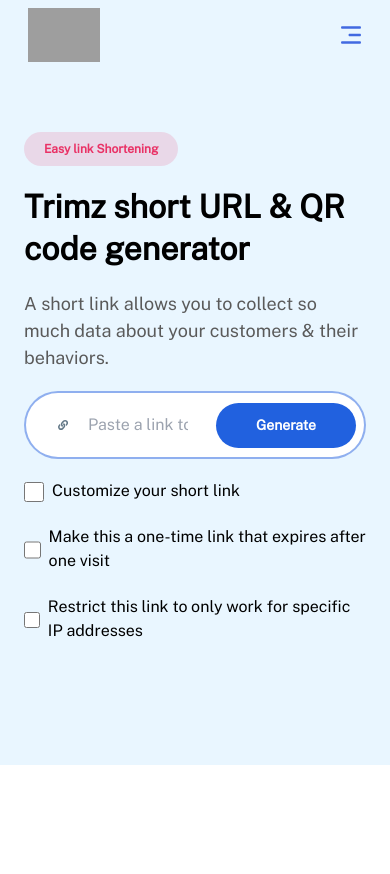
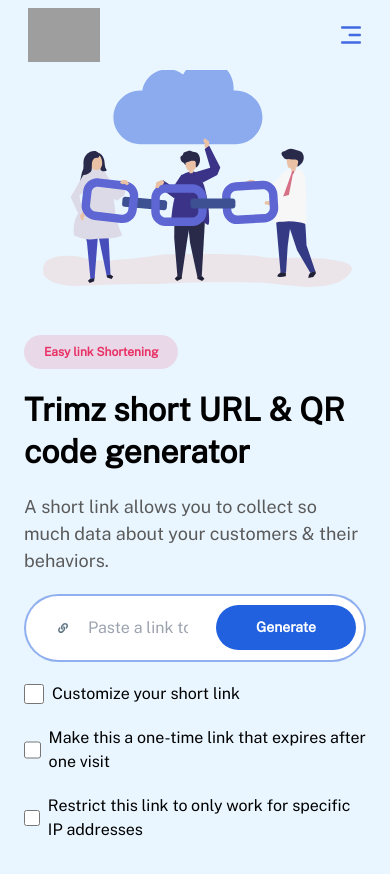
Before and after one commit to uday8373/trimz, a Next.js app: page / in a window 390 px wide. Before the commit the page ends 844 px from the top, so only its background shows below. Built offline with nearby package versions, Linux system fonts and the light colour scheme; grey boxes are pictures that could not be loaded.

Commit message:
Design Hero Section

```diff
--- a/pages/index.jsx
+++ b/pages/index.jsx
@@ -1,5 +1,5 @@
 "use client";
-import { useState } from "react";
+import { useState, useEffect } from "react";
 import React from "react";
 import Layout from "../components/Layout";
 import { ToastContainer, toast } from "react-toastify";
@@ -7,6 +7,12 @@
 import { BASE_URL } from "../constants";
 import { FaLink } from "react-icons/fa";
 import Image from "next/image";
+import dbConnect from "../utils/dbConnect";
+
+import { PiCopySimpleLight, PiCopySimpleFill } from "react-icons/pi";
+import { MdOutlineQrCode, MdOutlineContentCopy } from "react-icons/md";
+import { IoAnalyticsOutline } from "react-icons/io5";
+import { IoMdShare } from "react-icons/io";
 
 const Home = () => {
   const [originalUrl, setOriginalUrl] = useState("");
@@ -87,15 +93,23 @@
       });
   };
 
+  // const connectionDB = async () => {
+  //   await dbConnect();
+  // };
+
+  // useEffect(() => {
+  //   connectionDB();
+  // }, []);
+
   return (
     <Layout>
       <section
         id="home"
-        className="relative h-full flex justify-center w-full py-20 bg-bghero"
+        className="relative min-h-screen items-center flex justify-center w-full  bg-bghero"
       >
         <ToastContainer position="bottom-right" />
 
-        <div className="2xl:px-[146px] xl:px-36 lg:px-32 md:px-22 sm:px-16 px-6 flex-row w-full flex items-center max-w-screen-2xl">
+        <div className="2xl:px-[146px] xl:px-36 lg:px-32 md:px-22 sm:px-16 px-6 flex-col-reverse md:flex-row w-full flex items-center max-w-screen-2xl">
           <div className="w-full h-full flex flex-col mt-10">
             <div className="flex">
               <h1 className="font-sans font-bold text-[12px] text-pink bg-pink bg-opacity-15 rounded-3xl py-2 px-5 text-left">
@@ -140,7 +154,7 @@
                     />
                     <label
                       htmlFor="customUrl"
-                      className="ml-2 pb-[2px] font-sans text-[16px] font-medium text-black "
+                      className="ml-2 font-sans text-[16px] font-medium text-black "
                     >
                       Customize your short link
                     </label>
@@ -162,7 +176,7 @@
                       onChange={(e) => setIsOneTime(e.target.checked)}
                       className="w-5 h-5 bg-black ease-soft"
                     />
-                    <label className="ml-2 pb-[2px] font-sans text-[16px] font-medium text-black ">
+                    <label className="ml-2  font-sans text-[16px] font-medium text-black ">
                       Make this a one-time link that expires after one visit
                     </label>
                   </div>
@@ -174,7 +188,7 @@
                       onChange={(e) => setIsIpAddress(e.target.checked)}
                       className="w-5 h-5 bg-black ease-soft"
                     />
-                    <label className="ml-2 pb-[2px] font-sans text-[16px] font-medium  text-black">
+                    <label className="ml-2  font-sans text-[16px] font-medium  text-black">
                       Restrict this link to only work for specific IP addresses
                     </label>
                   </div>
@@ -201,23 +215,55 @@
                   </h1> */}
                 </form>
                 {shortUrl && (
-                  <div className="text-black text-[16px] w-full flex justify-between bg-watermark rounded-xl py-3 mt-3 px-5">
+                  <>
+                    <div className="text-black text-[16px] w-full flex justify-between bg-white drop-shadow-lg rounded-xl py-5 border-2 border-dotted border-opacity-50 border-primary mt-3 px-5">
                       <h1 className="font-semibold">
                         {BASE_URL}
                         {shortUrl}
                       </h1>
                       <button
                         onClick={copyToClipboard}
-                      className="text-blue-500 hover:text-blue-700 ml-1 focus:outline-none font-bold"
+                        className="text-primary hover:text-blue-700 ml-1 focus:outline-none font-bold"
                       >
-                      {copied ? "Copied!" : "Copy"}
+                        {copied ? (
+                          <PiCopySimpleFill size={25} />
+                        ) : (
+                          <PiCopySimpleLight size={25} />
+                        )}
                       </button>
                     </div>
+                    <div className="flex flex-row items-center justify-between overflow-hidden w-full my-5 ">
+                      <button className="flex flex-row justify-center items-center gap-3 bg-pink  px-5 py-3 rounded-[15px] hover:bg-bghover transition-all duration-500 ">
+                        <MdOutlineQrCode size={25} color="white" />
+                        <h1 className="font-sans font-medium text-[18px] text-white hidden md:flex">
+                          QR
+                        </h1>
+                      </button>
+                      <button className="flex flex-row justify-center items-center gap-3 bg-pink  px-5 py-3 rounded-[15px] hover:bg-bghover transition-all duration-500">
+                        <IoAnalyticsOutline size={25} color="white" />
+                        <h1 className="font-sans font-medium text-[18px] text-white hidden md:flex">
+                          Analytics
+                        </h1>
+                      </button>
+                      <button className="flex flex-row justify-center items-center gap-3 bg-pink  px-5 py-3 rounded-[15px] hover:bg-bghover transition-all duration-500">
+                        <IoMdShare size={25} color="white" />
+                        <h1 className="font-sans font-medium text-[18px] text-white hidden md:flex">
+                          Share
+                        </h1>
+                      </button>
+                      <button className="flex flex-row justify-center items-center gap-3 bg-pink  px-5 py-3 rounded-[15px] hover:bg-bghover transition-all duration-500">
+                        <MdOutlineContentCopy size={25} color="white" />
+                        <h1 className="font-sans font-medium text-[18px] text-white hidden md:flex">
+                          Copy
+                        </h1>
+                      </button>
+                    </div>
+                  </>
                 )}
               </div>
             </div>
           </div>
-          <div className="w-full h-full hidden md:flex justify-end items-center">
+          <div className="w-full h-full flex justify-end items-center">
             <Image
               src="/url.svg"
               width={600}
--- a/utils/dbConnect.js
+++ b/utils/dbConnect.js
@@ -5,22 +5,20 @@
 const connection = {};
 
 async function dbConnect() {
+  // console.log("Connection", connection.isConnected);
   if (connection.isConnected) {
     return;
   }
 
   try {
     const db = await mongoose.connect(
-      "mongodb+srv://shadab:shadab2000@trimo.7xivtjo.mongodb.net/trimo",
-      {
-        useNewUrlParser: true,
-        useUnifiedTopology: true,
-      }
+      "mongodb+srv://shadab:shadab2000@trimo.7xivtjo.mongodb.net/trimo"
     );
     connection.isConnected = db.connections[0].readyState;
     console.log("MongoDB connected successfully");
   } catch (error) {
     console.error("MongoDB connection error:", error);
+
     process.exit(1);
   }
 }
```
Lines whose indentation alone changed are shown as unchanged.
